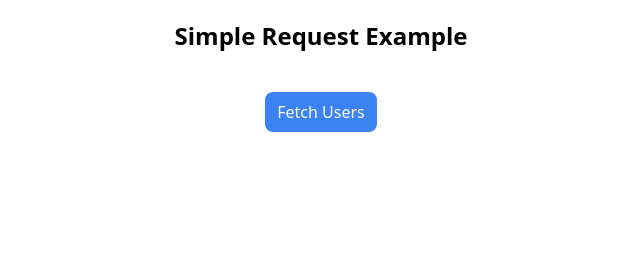
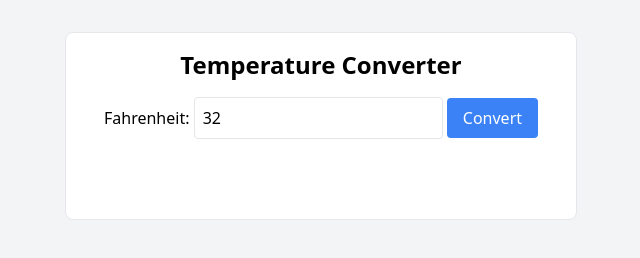
Before and after one commit to fdelacruz/htmx-crash-course, a website: page public/index.html in a window 1280 px wide. Shown: the whole page, without its empty margins (319-959 px from the left). Drawn offline with nearby package versions, Linux system fonts and the light colour scheme.

Commit message:
Temperature converter with hx-post

```diff
--- a/public/index.html
+++ b/public/index.html
@@ -11,19 +11,23 @@
   <title>HTMX Crach Course</title>
 </head>
 
-<body>
-  <div class="text-center">
-    <h1 class="text-2xl font-bold my-5">Simple Request Example</h1>
-    <button hx-get="/users" hx-target="#users" hx-indicator="#loading" hx-vals='{"limit": 5}'
-      class="bg-blue-500 text-white py-2 px-3 my-5 rounded-lg">
-      Fetch Users
-    </button>
-    <span class="htmx-indicator" id="loading">
-      <img src="img/loader.gif" alt="loading..." class="m-auto h-10">
-    </span>
+<body class="bg-gray-100">
+  <div class="container mx-auto mt-8 text-center">
+    <div class="bg-white p-4 border rounded-lg max-w-lg m-auto">
+      <h1 class="text-2xl font-bold mb-4">Temperature Converter</h1>
+      <form hx-trigger="submit" hx-post="/convert" hx-target="#result" hx-indicator="#loading">
+        <label for="fahrenheit">Fahrenheit:</label>
+        <input type="number" id="fahrenheit" name="fahrenheit" class="border p-2 rounded" value="32" required />
+        <button type="submit" class="bg-blue-500 text-white px-4 py-2 rounded">
+          Convert
+        </button>
 
-    <div id="users"></div>
-  </div>
+        <div id="result" class="mt-6 text-xl"></div>
+        <span class="htmx-indicator" id="loading">
+          <img src="img/loader.gif" alt="Loading..." class="m-auto h-10" />
+        </span>
+      </form>
+    </div>
 </body>
 
 </html>
```
Also changed, not shown: server.js (+10 -13 lines).
